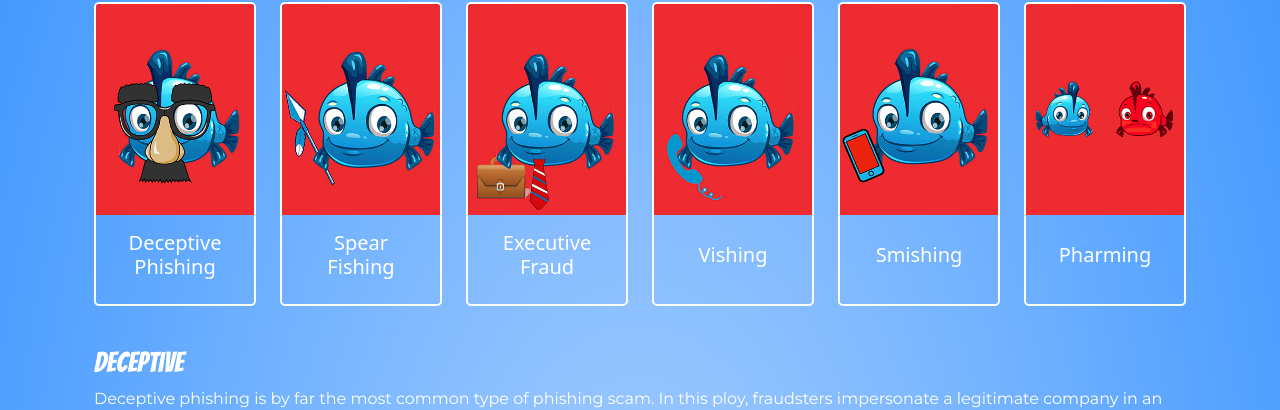
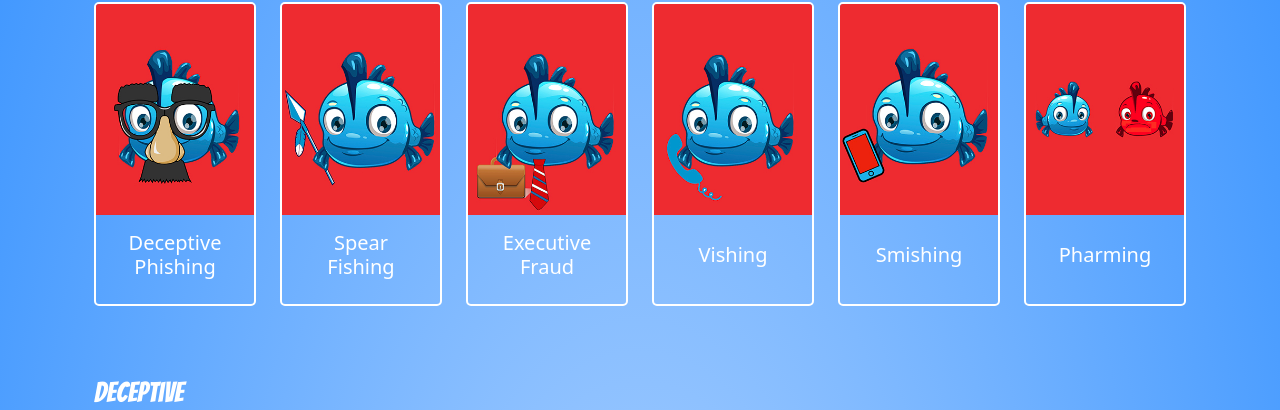
Before and after one commit to Code-Institute-Submissions/marcusnolan-Milestone-2-Go-Phish_AprResub, a plain HTML site: page index.html in a window 1280 px wide. Shown: the part 548-958 px from the top of the page. Drawn offline with nearby package versions, Linux system fonts and the light colour scheme.

Commit message:
fix - margin-top of h3 changed to padding to correct issue with navbar hiding title when an about card is clicked and brings to section

```diff
--- a/assets/css/style.css
+++ b/assets/css/style.css
@@ -295,7 +295,7 @@ cite a {
 h3 {
     color:#fff;
     font-family: 'Bangers', cursive;
-    margin-top: 20px;
+    padding-top: 50px;
 }
 
 
```
